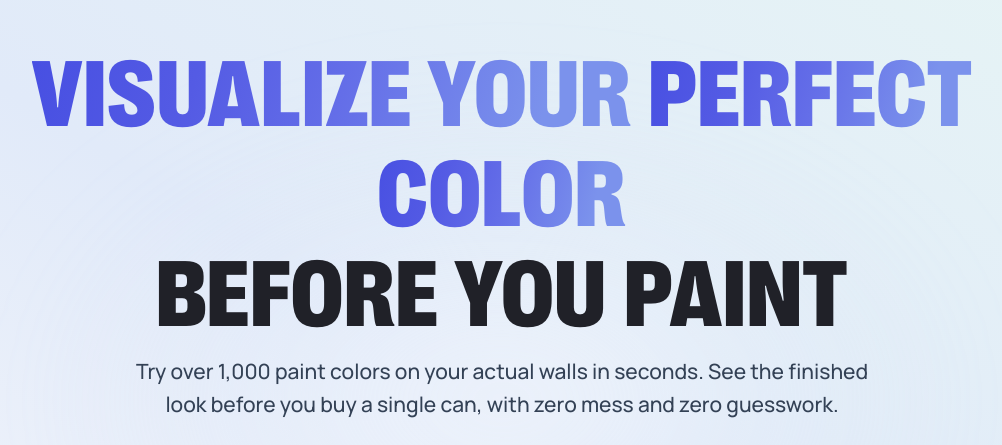
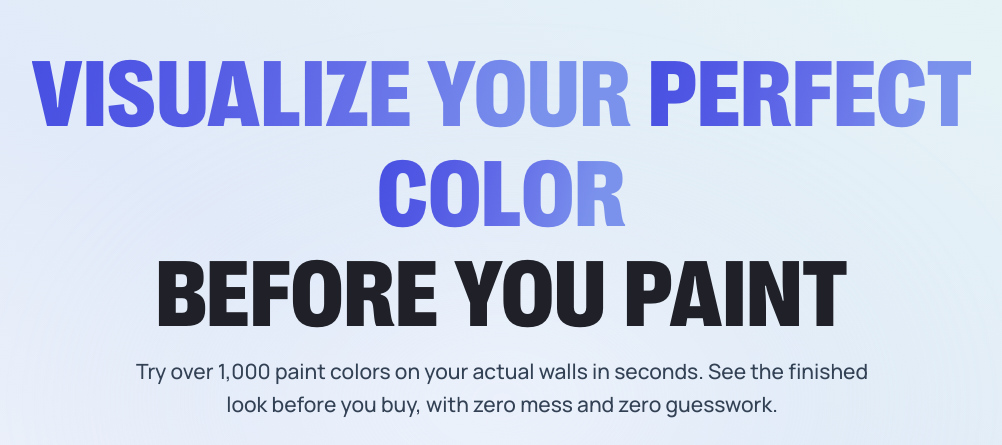
Before and after one commit to dpaliraza2026-lang/diamond-paints-visualizer, a website: page index.html in a window 1280 px wide. Shown: the top 445 px of the page, without its empty margins (138-1140 px from the left). Drawn offline with Linux system fonts and the light colour scheme.

Commit message:
Remove 'a single can' from hero subtitle

```diff
--- a/index.html
+++ b/index.html
@@ -171,7 +171,7 @@
 
           <!-- Subtitle -->
           <p class="hero-subhead">
-            Try over 1,000 paint colors on your actual walls in seconds. See the finished look before you buy a single can, with zero mess and zero guesswork.
+            Try over 1,000 paint colors on your actual walls in seconds. See the finished look before you buy, with zero mess and zero guesswork.
           </p>
 
           <!-- App Store & Google Play Direct Download CTAs -->
```
Also changed, not shown: landing-page.html (+1 -1 lines).
